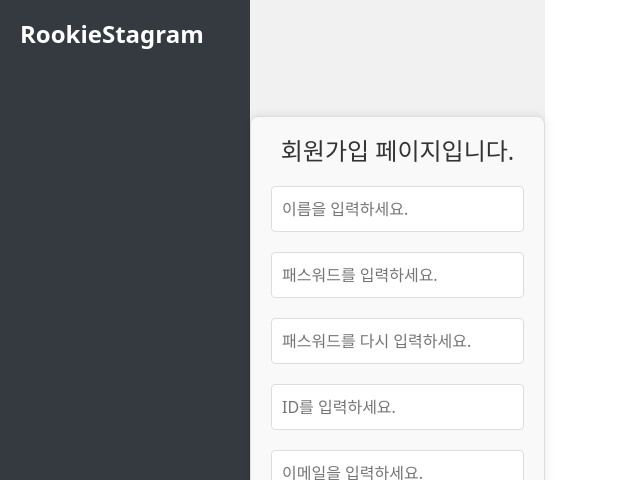
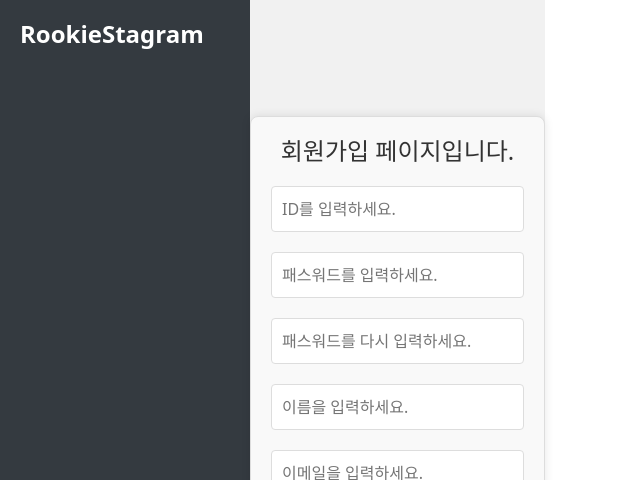
Before and after one commit to Rookies-mini2-team4/FrontEnd, a React (Vite) app: page /join/register in a window 1280 px wide. Shown: the top 480 px of the page, without its empty margins (0-640 px from the left). Built offline with nearby package versions, Linux system fonts and the light colour scheme.

Commit message:
return 수정

```diff
--- a/src/pages/Join.jsx
+++ b/src/pages/Join.jsx
@@ -372,7 +372,7 @@ export default function Join() {
                     <input
                         type="text"
                         name="userid"
-                        placeholder="이름을 입력하세요."
+                        placeholder="ID를 입력하세요."
                         value={userid}
                         onChange={(e) => setuserId(e.target.value)}
                     />
@@ -405,7 +405,7 @@ export default function Join() {
                     <input
                         type="text"
                         name="name"
-                        placeholder="ID를 입력하세요."
+                        placeholder="이름을 입력하세요."
                         value={name}
                         onChange={(e) => setName(e.target.value)}
                     />
```
